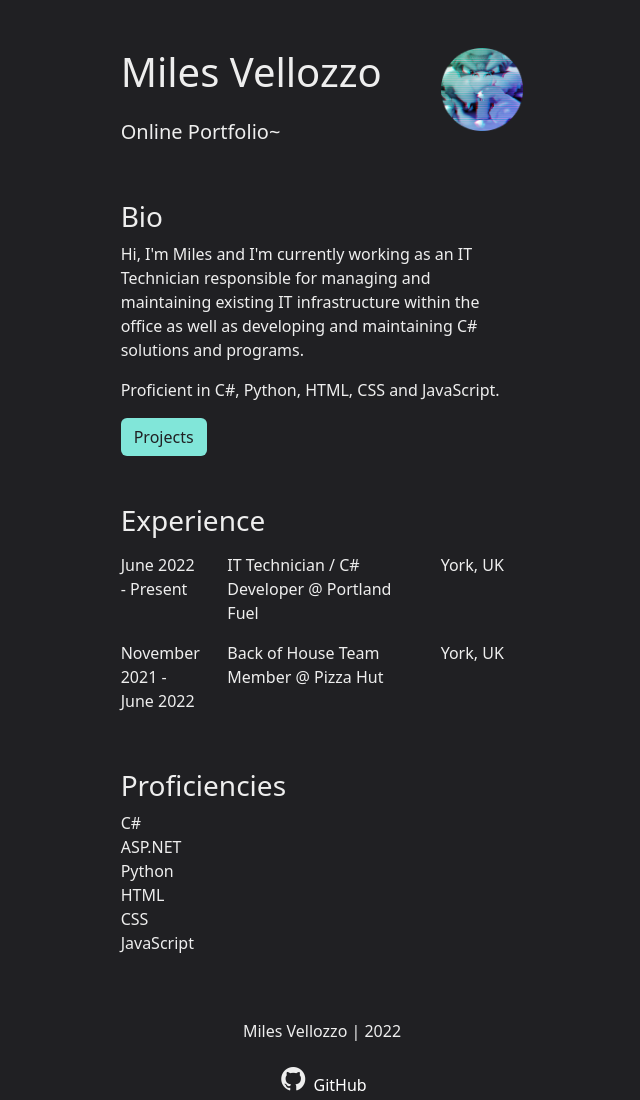
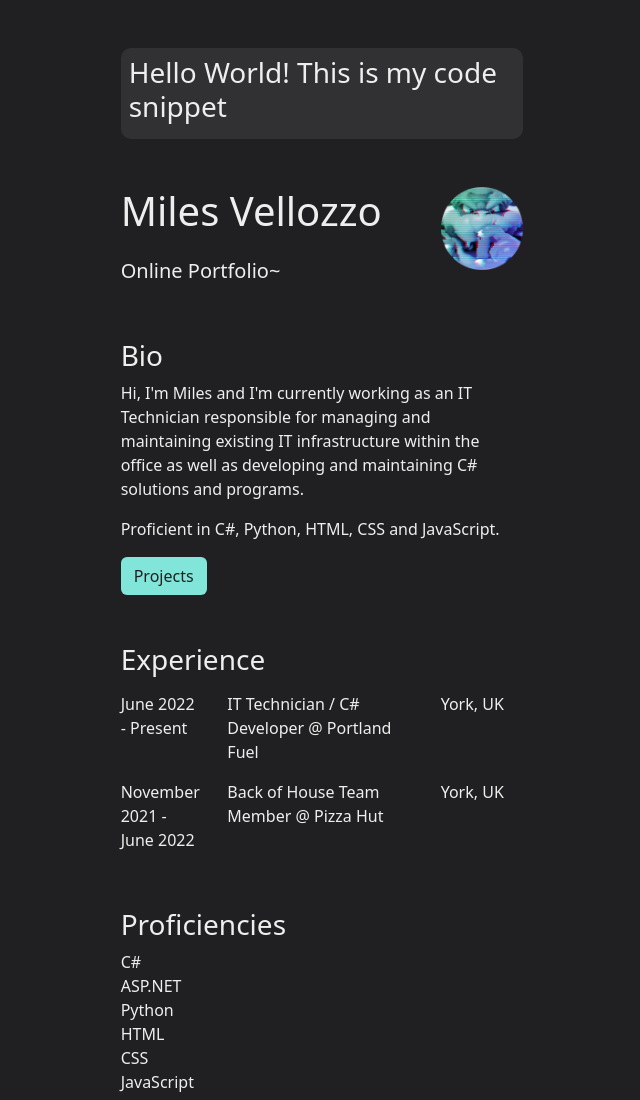
Before and after one commit to pizzapirate/Personal-Site, a plain HTML site: page index.html in a window 1280 px wide. Shown: the top 1100 px of the page, without its empty margins (318-958 px from the left). Drawn offline with nearby package versions, Linux system fonts and the light colour scheme.

Commit message:
Started work on the code snippet at top of page

```diff
--- a/CSS/styling.css
+++ b/CSS/styling.css
@@ -14,3 +14,10 @@ ul {
     background-color: #81E6D9;
     color: #202023;
 }
+
+/* id */
+#CodeSnippet {
+    background-color: #313134;
+    color: #EEEEEE;
+    border-radius: 10px;
+}
--- a/index.html
+++ b/index.html
@@ -22,6 +22,15 @@
     <div class="container-fluid">
       <div class="row justify-content-md-center">
         <div class="col col-xl-4 col-lg-5 col-m-6 col-sm-8">
+
+
+
+          <div id="CodeSnippet" class="mt-5">
+            <div class="p-2">
+              <h3>Hello World! This is my code snippet</h3>
+            </div>
+          </div>
+
 
           <section id="Name">
             <div class="row my-5">
```
